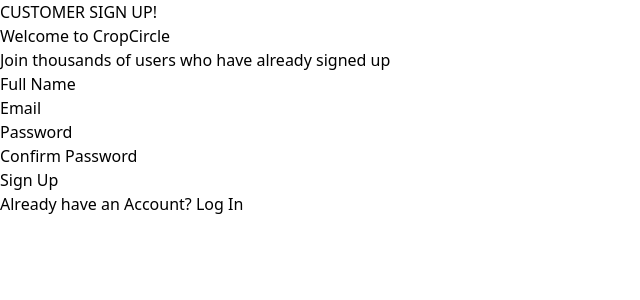
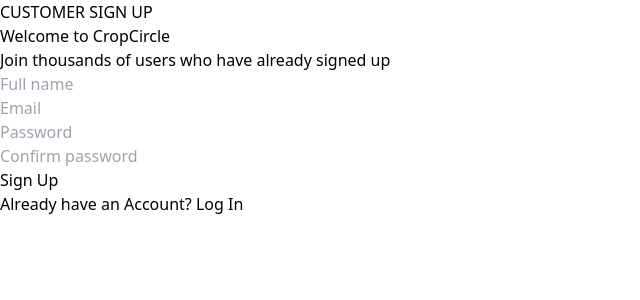
Before and after one commit to Elabs-llc/CropCircle, a React (Vite) app in the folder client/: page /customer/signup in a window 1280 px wide. Shown: the top 300 px of the page, without its empty margins (0-640 px from the left). Built offline with nearby package versions, Linux system fonts and the light colour scheme.

Commit message:
customer SignUP form

```diff
--- a/client/src/auth/Customer/CustomerSignUp.jsx
+++ b/client/src/auth/Customer/CustomerSignUp.jsx
@@ -6,7 +6,6 @@
     email: "",
     password: "",
     confirmPassword: "",
-    phone: "",
   });
   const [errors, setErrors] = useState({});
   const [otpSent, setOtpSent] = useState(false);
@@ -40,7 +39,7 @@
   const handleSubmit = (e) => {
     e.preventDefault();
     if (validateForm()) {
-      setOtpSent(true); // SIMULATE OTP SENT
+      setOtpSent(true);
       console.log("OTP sent for email verification");
     }
   };
@@ -50,38 +49,38 @@
   };
 
   return (
-    <div className="flex w-screen h-screen">
-      {/* Background Image Section */}
+    <div className="flex h-screen w-screen">
+      {/* Image Section */}
       <div
-        className="hidden lg:block w-1/2 h-full bg-cover bg-center z-0"
-        style={{ backgroundImage: "url('/src/assets/signUp.jpg')" }}
+        className="hidden lg:block w-1/2 h-full bg-cover bg-center"
+        style={{
+          backgroundImage: "url('/src/assets/signUp.jpg')",
+        }}
       ></div>
 
       {/* Form Section */}
-      <div className="flex items-center justify-center w-full lg:w-1/2 lg:rounded-l-[80px] z-10">
-        <div className="w-full max-w-lg p-8 bg-white shadow-lg">
-          <h2 className="text-2xl font-bold text-center text-green-600 mb-4">
-            CUSTOMER SIGN UP!
+      <div className="flex items-center justify-center w-full  lg:w-1/2 lg:rounded-l-[80px] z-10 shadow-lg">
+        <div className="w-full max-w-md p-10">
+          <h2 className="text-3xl font-bold text-green-600 text-center mb-4">
+            CUSTOMER SIGN UP
           </h2>
-          <p className="text-center text-lg my-2 font-semibold">
-            Welcome to CropCircle
+          <p className="text-lg font-semibold text-center mb-2">
+            Welcome to <span className="font-bold">CropCircle</span>
           </p>
-          <p className="text-center text-sm text-gray-600 mb-8">
+          <p className="text-center text-sm text-gray-600 mb-6">
             Join thousands of users who have already signed up
           </p>
 
           {/* Form */}
           <form onSubmit={handleSubmit} className="space-y-4">
             <div>
-              <label className="block text-sm font-medium text-gray-700">
-                Full Name
-              </label>
               <input
                 type="text"
                 name="fullName"
+                placeholder="Full name"
                 value={formData.fullName}
                 onChange={handleChange}
-                className="mt-1 block w-full p-2 border border-gray-300 rounded-md"
+                className="mt-1 block w-full p-3 border border-gray-300 rounded-md focus:outline-none focus:ring-2 focus:ring-green-500 placeholder-gray-500"
               />
               {errors.fullName && (
                 <p className="text-red-500 text-xs mt-1">{errors.fullName}</p>
@@ -89,15 +88,13 @@
             </div>
 
             <div>
-              <label className="block text-sm font-medium text-gray-700">
-                Email
-              </label>
               <input
                 type="email"
                 name="email"
+                placeholder="Email"
                 value={formData.email}
                 onChange={handleChange}
-                className="mt-1 block w-full p-2 border border-gray-300 rounded-md"
+                className="mt-1 block w-full p-3 border border-gray-300 rounded-md focus:outline-none focus:ring-2 focus:ring-green-500 placeholder-gray-500"
               />
               {errors.email && (
                 <p className="text-red-500 text-xs mt-1">{errors.email}</p>
@@ -105,15 +102,13 @@
             </div>
 
             <div>
-              <label className="block text-sm font-medium text-gray-700">
-                Password
-              </label>
               <input
                 type="password"
                 name="password"
+                placeholder="Password"
                 value={formData.password}
                 onChange={handleChange}
-                className="mt-1 block w-full p-2 border border-gray-300 rounded-md"
+                className="mt-1 block w-full p-3 border border-gray-300 rounded-md focus:outline-none focus:ring-2 focus:ring-green-500 placeholder-gray-500"
               />
               {errors.password && (
                 <p className="text-red-500 text-xs mt-1">{errors.password}</p>
@@ -121,15 +116,13 @@
             </div>
 
             <div>
-              <label className="block text-sm font-medium text-gray-700">
-                Confirm Password
-              </label>
               <input
                 type="password"
                 name="confirmPassword"
+                placeholder="Confirm password"
                 value={formData.confirmPassword}
                 onChange={handleChange}
-                className="mt-1 block w-full p-2 border border-gray-300 rounded-md"
+                className="mt-1 block w-full p-3 border border-gray-300 rounded-md focus:outline-none focus:ring-2 focus:ring-green-500 placeholder-gray-500"
               />
               {errors.confirmPassword && (
                 <p className="text-red-500 text-xs mt-1">
@@ -140,16 +133,18 @@
 
             <button
               type="submit"
-              className="w-full bg-green-600 text-white py-2 rounded-md hover:bg-green-700 transition"
+              className="w-full bg-green-600 text-white py-3 rounded-md hover:bg-green-700 transition text-lg font-semibold"
             >
               Sign Up
             </button>
           </form>
 
-          {/* Footer Links */}
           <p className="mt-4 text-center text-gray-600">
             Already have an Account?{" "}
-            <a href="/customer/login" className="text-green-600">
+            <a
+              href="/customer/login"
+              className="text-green-600 hover:underline"
+            >
               Log In
             </a>
           </p>
@@ -158,7 +153,9 @@
           {otpSent && (
             <div className="fixed inset-0 flex items-center justify-center bg-black bg-opacity-50">
               <div className="bg-white p-6 rounded shadow-lg text-center">
-                <h5 className="text-green-700 font-bold">OTP Sent</h5>
+                <h5 className="text-green-700 font-bold text-lg mb-4">
+                  OTP Sent
+                </h5>
                 <p className="text-green-500">
                   Please check your email to verify your account.
                 </p>
```
Also changed, not shown: client/src/auth/Customer/OTPForm.jsx (+6 -1 lines).
